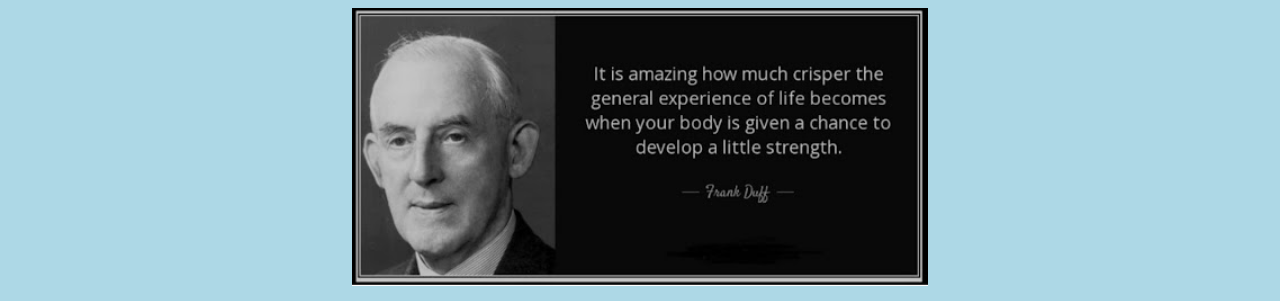
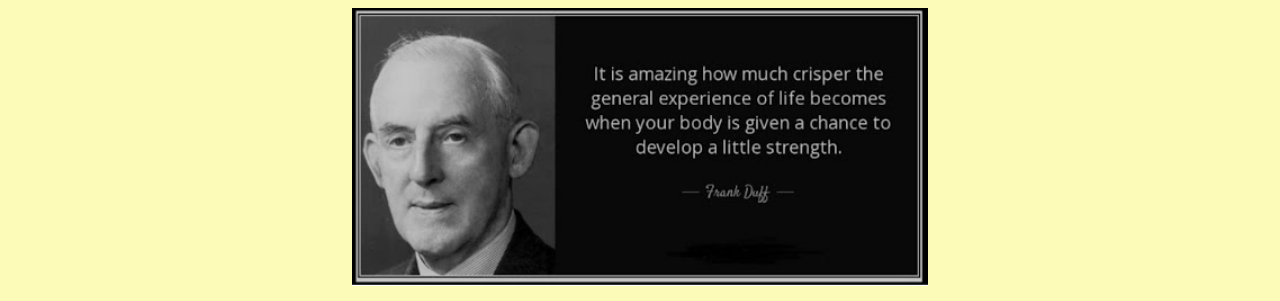
Before and after one commit to frank-duff-essays/frank-duff-essays, a plain HTML site: page index.html in a window 1280 px wide. Shown: the top 301 px of the page. Drawn offline with Linux system fonts and the light colour scheme.

Commit message:
Update styles.css

```diff
--- a/css/styles.css
+++ b/css/styles.css
@@ -1,5 +1,5 @@
 body {
-	background-color: lightblue;
+	background-color: #fcfcb8;
 }
 
 img {
```
